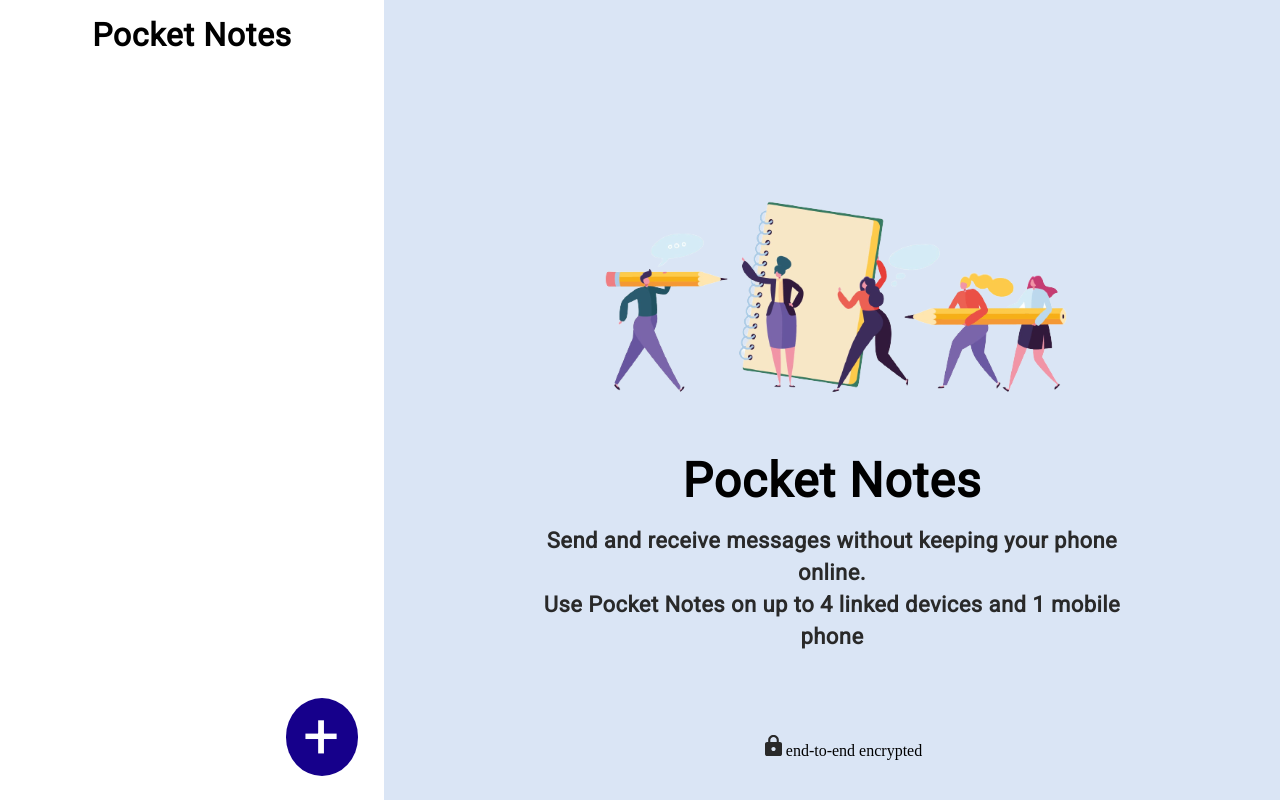
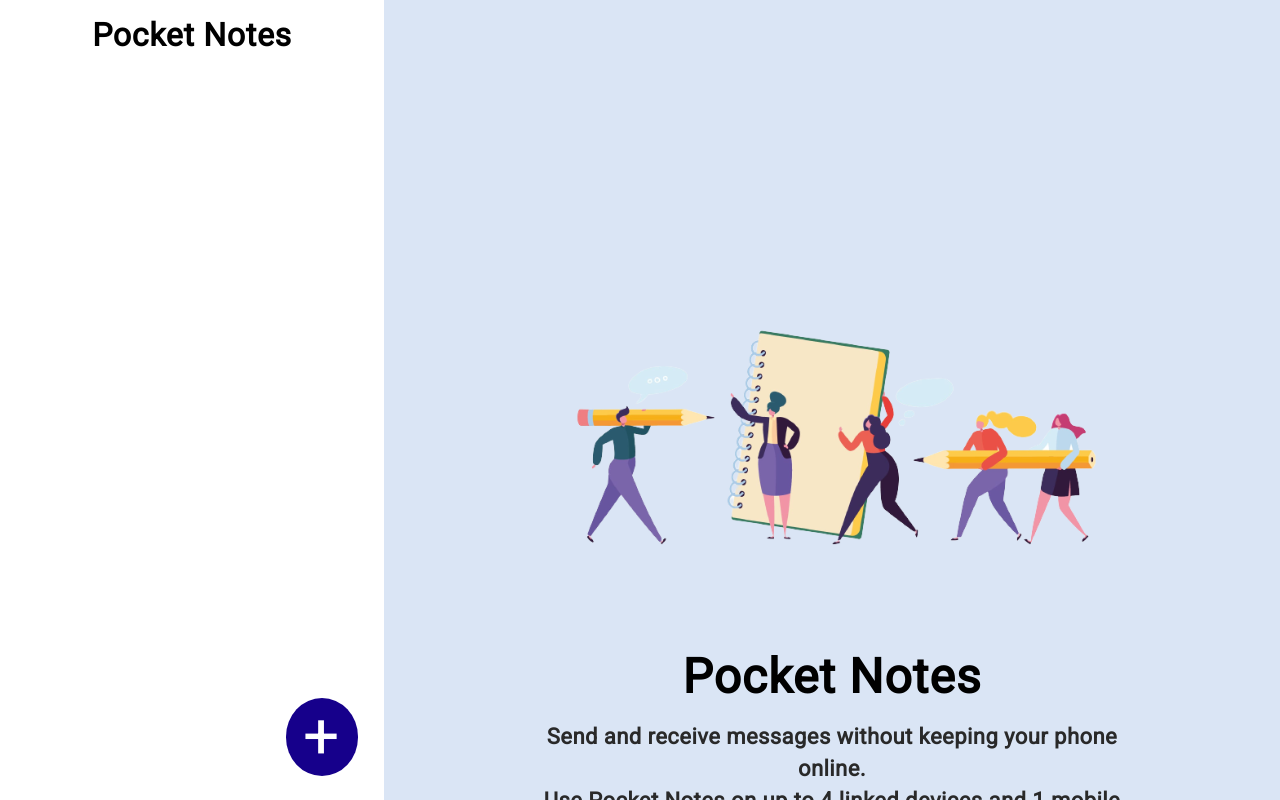
Before and after one commit to dahiyakapil/pocket-notes-module-test, a React (Vite) app in the folder pocket-notes/: page / in a window 1280 px wide. Built offline with nearby package versions, Linux system fonts and the light colour scheme.

Commit message:
adjust the hight and width of the home page.....

```diff
--- a/pocket-notes/src/components/HomePage/NotesHome.module.css
+++ b/pocket-notes/src/components/HomePage/NotesHome.module.css
@@ -3,13 +3,13 @@
     flex-direction: column;
     justify-content: center;
     align-items: center;
-    height: 100vh;
+    height: 1080px;
     position: relative;
 }
 
 .homecontainer > img {
-    height: 40vh;
-    width: 40vw;
+    height: 432px;
+    width: 576px;
 }
 .homecontainer h1 {
     color: rgba(0, 0, 0, 1);
```
